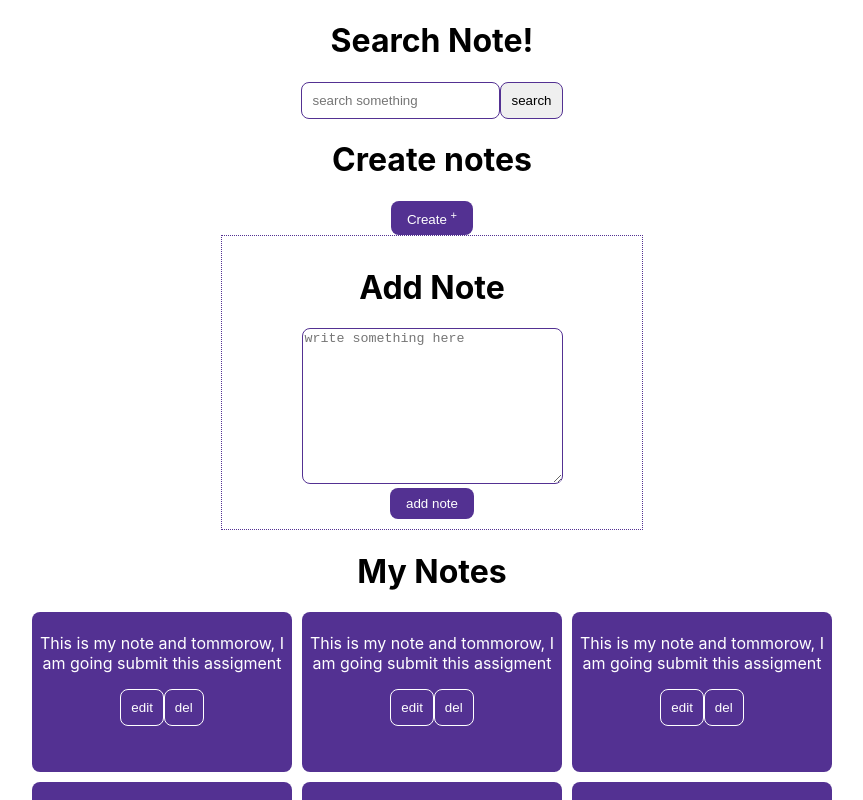
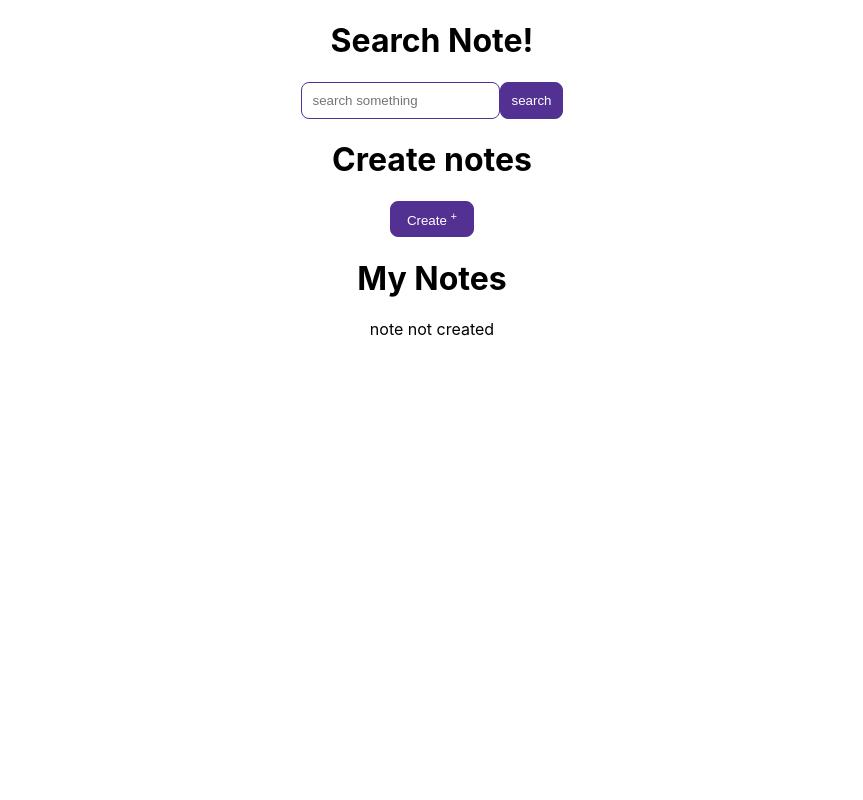
Before and after one commit to sujoncham/task-nona-life-style-assignment, a React (Create React App) app: page / in a window 1280 px wide. Shown: the top 800 px of the page, without its empty margins (208-1071 px from the left). Built offline with nearby package versions, Linux system fonts and the light colour scheme.

Commit message:
addnote created

```diff
--- a/src/conponents/AddNote/AddNote.js
+++ b/src/conponents/AddNote/AddNote.js
@@ -1,8 +1,8 @@
 import React from 'react';
-import MyNote from '../MyNote/MyNote';
 import './AddNote.css';
 
-const NoteField = () => {
+const NoteField = ({show, setShow}) => {
+
     return (
         <div>
             <div className='add-container'>
@@ -11,7 +11,8 @@ const NoteField = () => {
                 <br />
                 <button className='add-note'>add note</button>
             </div>
-            <MyNote />
+
+
         </div>
     );
 };
--- a/src/conponents/CreateNote/CreateNote.css
+++ b/src/conponents/CreateNote/CreateNote.css
@@ -1,7 +1,7 @@
 .createBtn {
   background-color: #533192;
   padding: 8px 16px;
-  border: none;
+  border: 1px solid #533192;
   border-radius: 8px;
   transition: all 0.3s;
   cursor: pointer;
--- a/src/conponents/CreateNote/CreateNote.js
+++ b/src/conponents/CreateNote/CreateNote.js
@@ -1,15 +1,27 @@
-import React from 'react';
+import React, { useState } from 'react';
 import AddNote from '../AddNote/AddNote';
+import MyNote from '../MyNote/MyNote';
 import './CreateNote.css';
 
 const CreateNote = () => {
+    const [show, setShow] = useState(false);
+
+    const handleCreate = () =>{
+        setShow(true);
+    }
+    const handleClose = () =>{
+        setShow(false);
+    }
+
     return (
         <div>
             <div>
                 <h1>Create notes</h1>
-                <button className='createBtn'>Create <sup>+</sup></button>
+                <button onClick={handleCreate} className='createBtn'>Create <sup>+</sup></button>
+                {show && show ? <button onClick={handleClose} className='createBtn'>Close</button>: ''}
             </div>
-            <AddNote />
+            {show && show ? <AddNote show={show} setShow={setShow} /> : ''}
+            <MyNote show={show} />
         </div>
     );
 };
--- a/src/conponents/MyNote/MyNote.js
+++ b/src/conponents/MyNote/MyNote.js
@@ -1,11 +1,11 @@
 import React from 'react';
 import './MyNote.css';
 
-const MyNote = () => {
+const MyNote = ({show}) => {
     return (
         <div className='my-container'>
             <h1>My Notes</h1>
-            <div className='notes'>
+            { show && show ? (<div className='notes'>
                 <div className='mynote'>
                     <p>This is my note and tommorow, I am going submit this assigment</p>
                     <div>
@@ -56,7 +56,8 @@ const MyNote = () => {
                     </div>
                 </div>
 
-            </div>
+            </div>) : (<div>note not created</div>)
+            }
         </div>
     );
 };
--- a/src/conponents/SearchField/SearchField.css
+++ b/src/conponents/SearchField/SearchField.css
@@ -6,4 +6,12 @@
 
 .searchBtn {
   cursor: pointer;
+  background-color: #533192;
+  color: #fff;
 }
+
+.searchBtn:hover {
+  background-color: #fff;
+  border: 1px solid #000;
+  color: #533192;
+}
```
